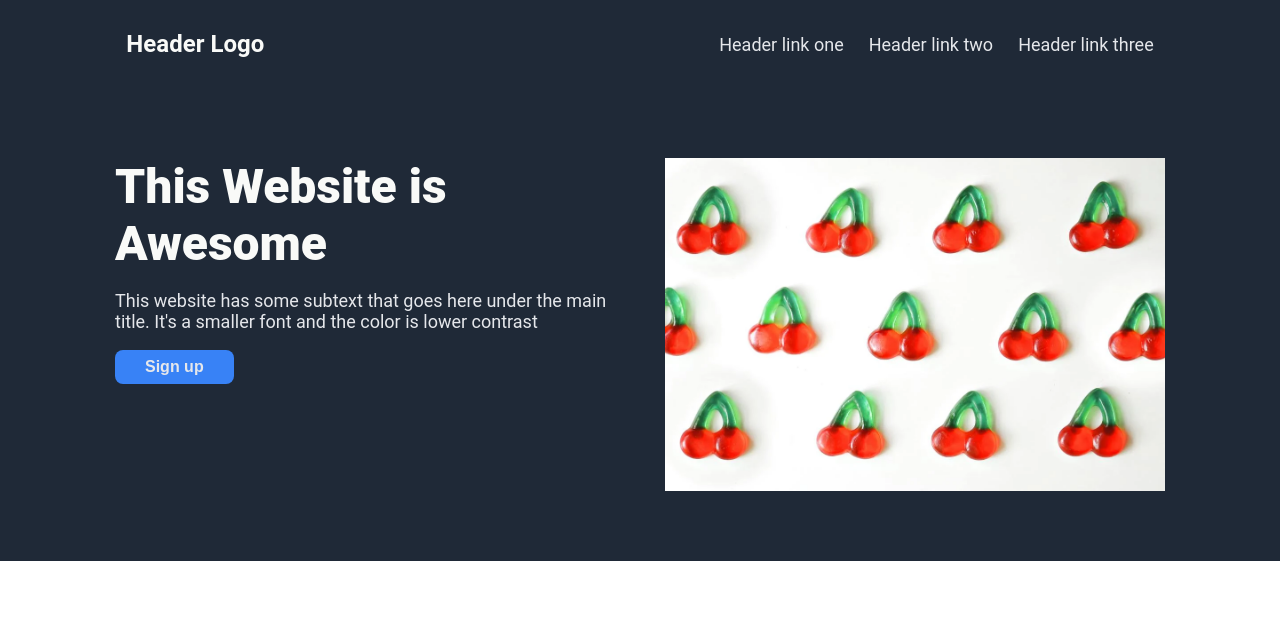
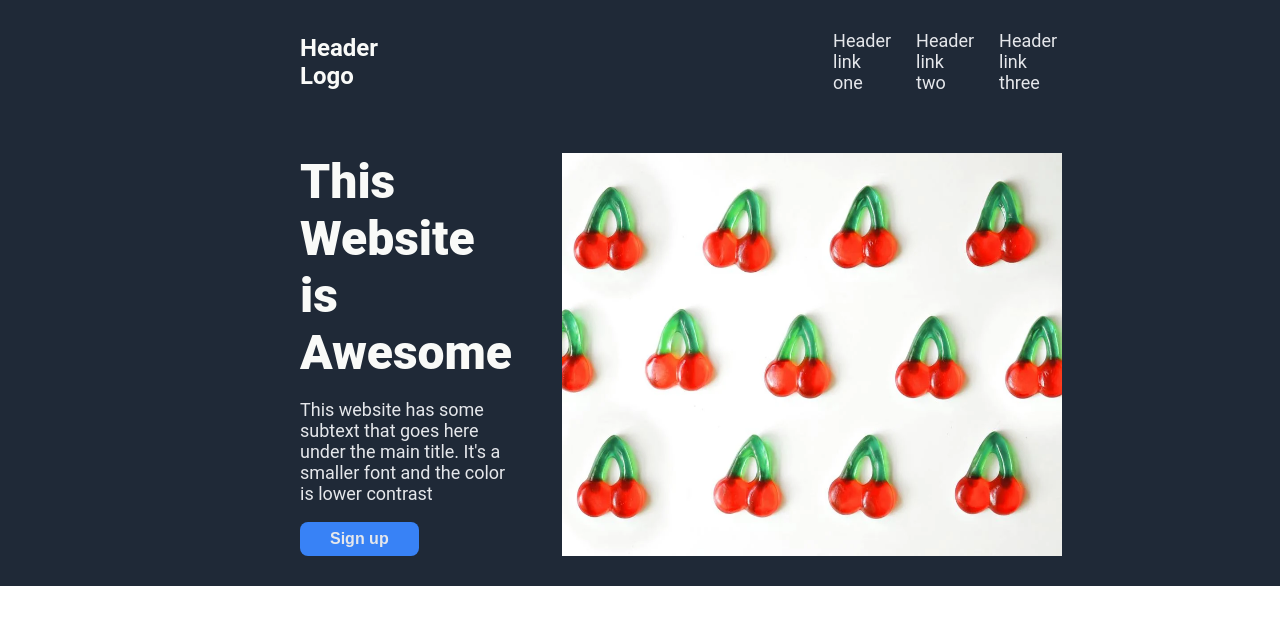
Before and after one commit to Florcitag25/landing-page, a plain HTML site: page index.html in a window 1280 px wide. Drawn offline with Linux system fonts and the light colour scheme.

Commit message:
Changed the css to align existing sections. Aligned the "Presentation" and "Header" sections.

```diff
--- a/styles.css
+++ b/styles.css
@@ -13,8 +13,8 @@ body{
     background-color: #1f2937;
     display: flex;
     gap:455px;
-    justify-content: center;
-    padding: 30px;
+    justify-content: space-between;
+    padding: 30px 300px;
 
 }
 
@@ -58,9 +58,9 @@ button{
 .presentation{
     background-color: #1f2937;
     display: flex;
-    gap:50px;
-    justify-content: center;
-    padding: 70px;
+    gap: 50px;
+    justify-content: space-between;
+    padding: 30px 300px;
 }
 
 .presentation-text{
@@ -76,7 +76,5 @@ img{
 .container2{
     display: flex;
     flex-direction: column;
-    width:500px;
-    justify-content: flex-start;
     align-items: flex-start;
 }
```
